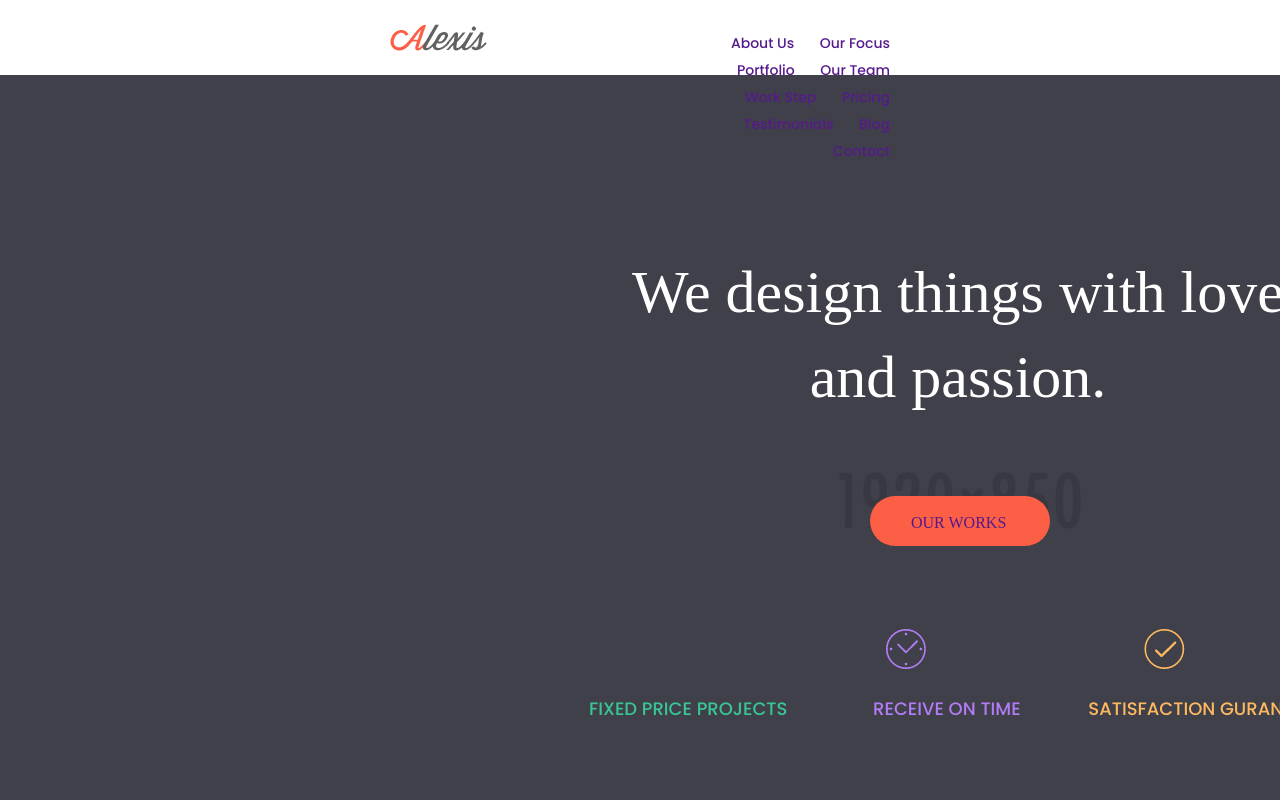
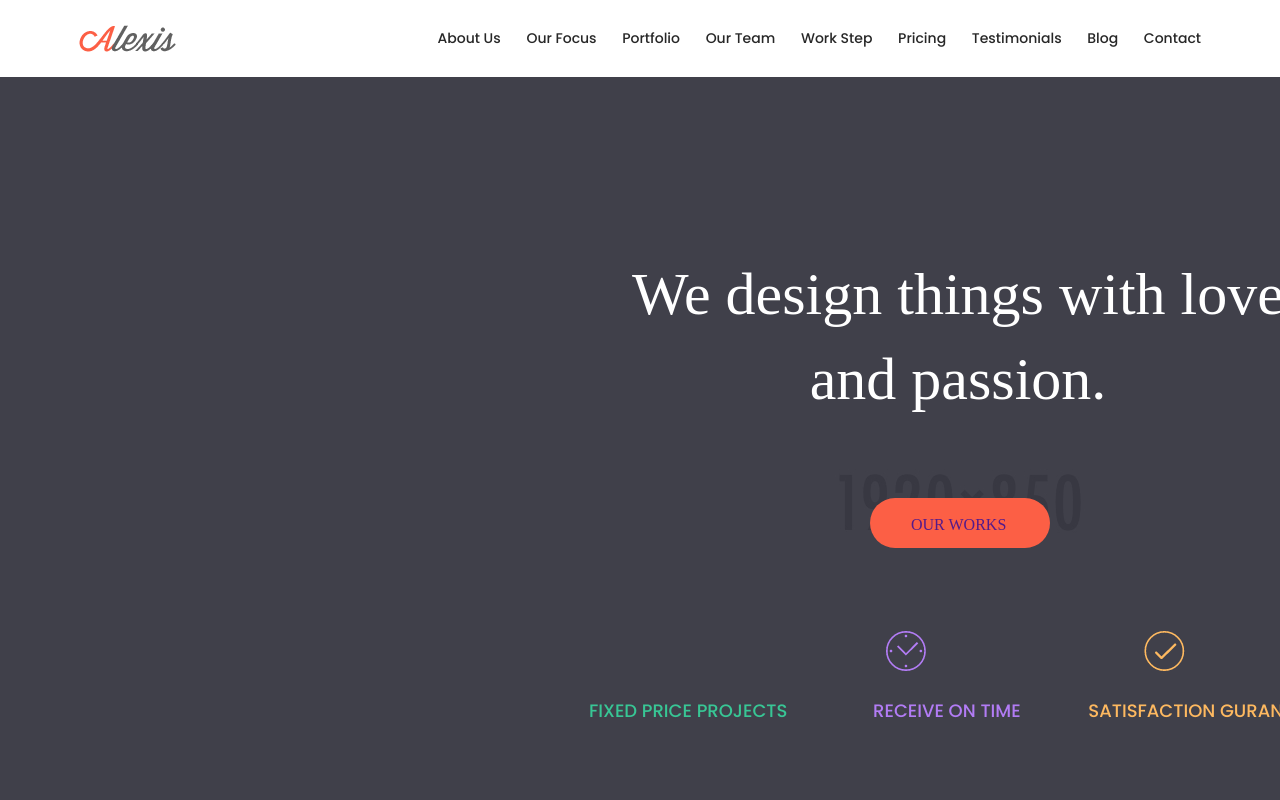
Before and after one commit to Optikaa/Alexis, a plain HTML site: page index.html in a window 1280 px wide. Shown: the top 800 px of the page. Drawn offline with Linux system fonts and the light colour scheme.

Commit message:
header fixed

```diff
--- a/css/style.css
+++ b/css/style.css
@@ -3,27 +3,26 @@ body{
     max-width: 1920px;
     font-family: "Poppins";
 }
-.conteiner{
-    max-width: 1160px;
-    margin-left: auto;
-    margin-right: auto;
+.header {
+    padding: 25px 0;
+    box-shadow: 0 0 24px rgba(0, 0, 0, 0.25);
+    background-color: #ffffff;
+}
+.container{
+    max-width: 1122px;
+    width: 90%;
+    margin: 0 auto;
 }
 .header-nav{
     display: flex;
     justify-content: space-between;
-    height: 75px;
-    box-shadow: 0 0 24px rgba(0, 0, 0, 0.25);
-    background-color: #ffffff;
+    align-items: center;
 }
 .header-nav-left{
-    width: 97px;
-    height: 27px;
-    padding: 24px 307px 24px 390px ;
+
 }
 .header-nav-right{
     text-align: right;
-    padding: 30px 390px 30px 0px;
-    color: #272727;
     font-size: 14px;
     font-weight: 500;
     line-height: 27px;
@@ -31,8 +30,11 @@ body{
 .menu-item{
     display: inline-block;
 }
-.menu-item-link{
+.menu-item-link,
+.menu-item-link:visited,
+.menu-item-link:active {
     padding:0 0px 0 22px;
+    color: #272727;
 }
 .section-1{
     background-image: url(../img/background-image\ s-2.jpg);
--- a/index.html
+++ b/index.html
@@ -9,8 +9,8 @@
     <link rel="stylesheet" href="css/reset.css">
 </head>
 <body>
-    <div class="conteiner"></div>
-    <header>
+    <header class="header">
+        <div class="container">
             <nav class="header-nav">
                 <div class="header-nav-left">
                     <a href=""> <img src="img/Alexis.png" alt=""> </a>
@@ -29,6 +29,7 @@
                     </ul>
                 </div>
             </nav>
+        </div>
     </header>
 
     <section>
```
Lines whose indentation alone changed are shown as unchanged.
